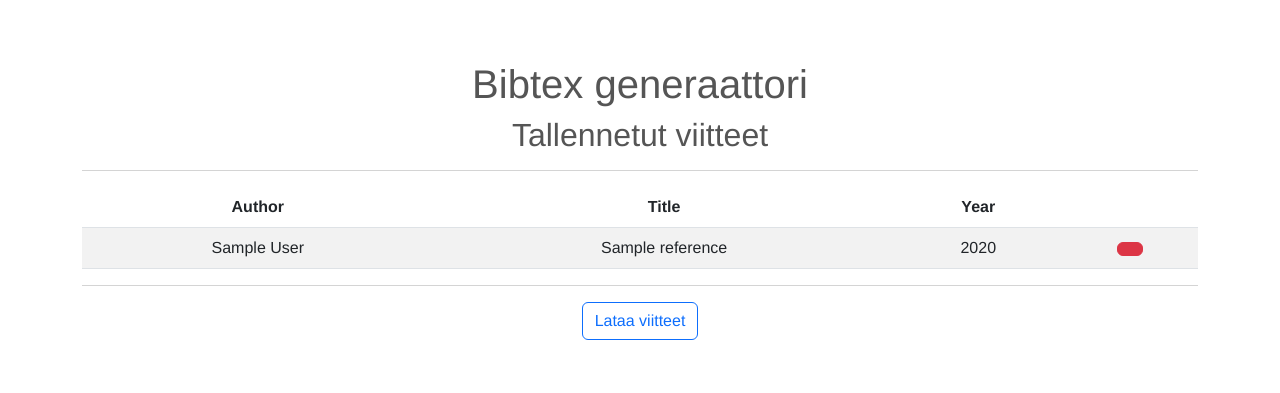
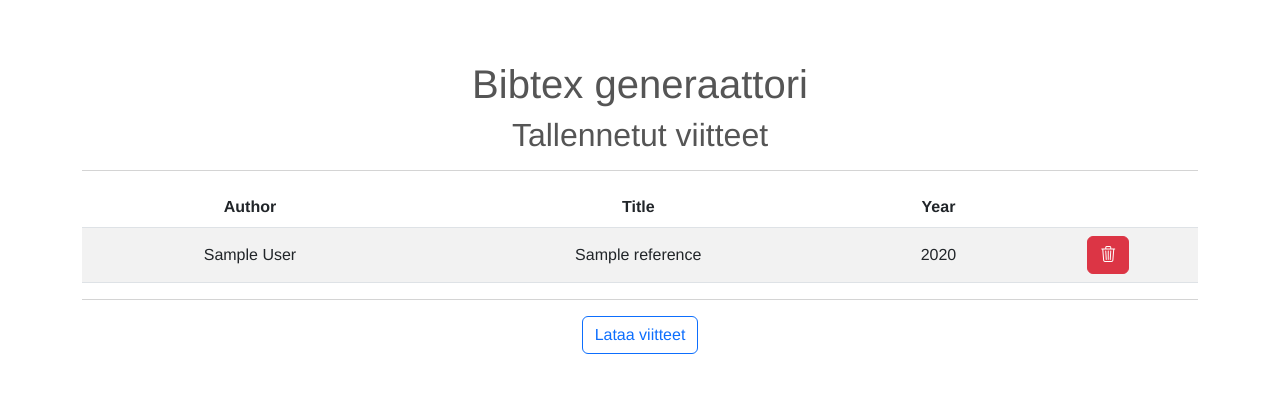
Before and after one commit to immone/bibtex-generaattori, a Flask app: page / in a window 1280 px wide. Shown: the part 188-581 px from the top of the page. Run offline with Flask 3, Linux system fonts and the light colour scheme; tables that the repository leaves empty hold one stand-in row (values such as "Sample post").

Commit message:
Add Bootstrap 5 icons

```diff
--- a/src/templates/layout.html
+++ b/src/templates/layout.html
@@ -5,6 +5,7 @@
   <meta name="viewport" content="width=device-width, initial-scale=1">
   <link rel="stylesheet" type= "text/css" href= "{{ url_for('static',filename='CSS/main.css') }}">
   <link href="https://cdn.jsdelivr.net/npm/bootstrap@5.2.3/dist/css/bootstrap.min.css" rel="stylesheet" integrity="sha384-rbsA2VBKQhggwzxH7pPCaAqO46MgnOM80zW1RWuH61DGLwZJEdK2Kadq2F9CUG65" crossorigin="anonymous">
+  <link rel="stylesheet" href="https://cdn.jsdelivr.net/npm/bootstrap-icons@1.10.2/font/bootstrap-icons.css">
   <script src="https://cdn.jsdelivr.net/npm/bootstrap@5.2.3/dist/js/bootstrap.bundle.min.js" integrity="sha384-kenU1KFdBIe4zVF0s0G1M5b4hcpxyD9F7jL+jjXkk+Q2h455rYXK/7HAuoJl+0I4" crossorigin="anonymous"></script>
 </head>
 <body>
```
